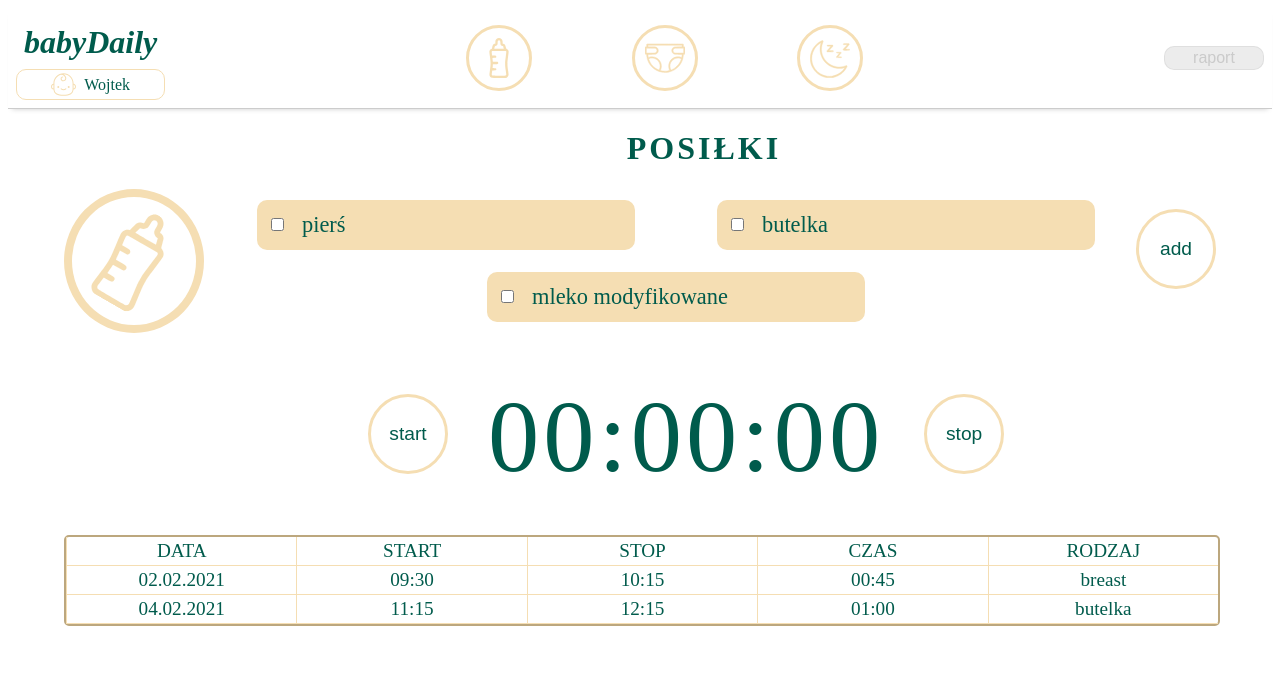
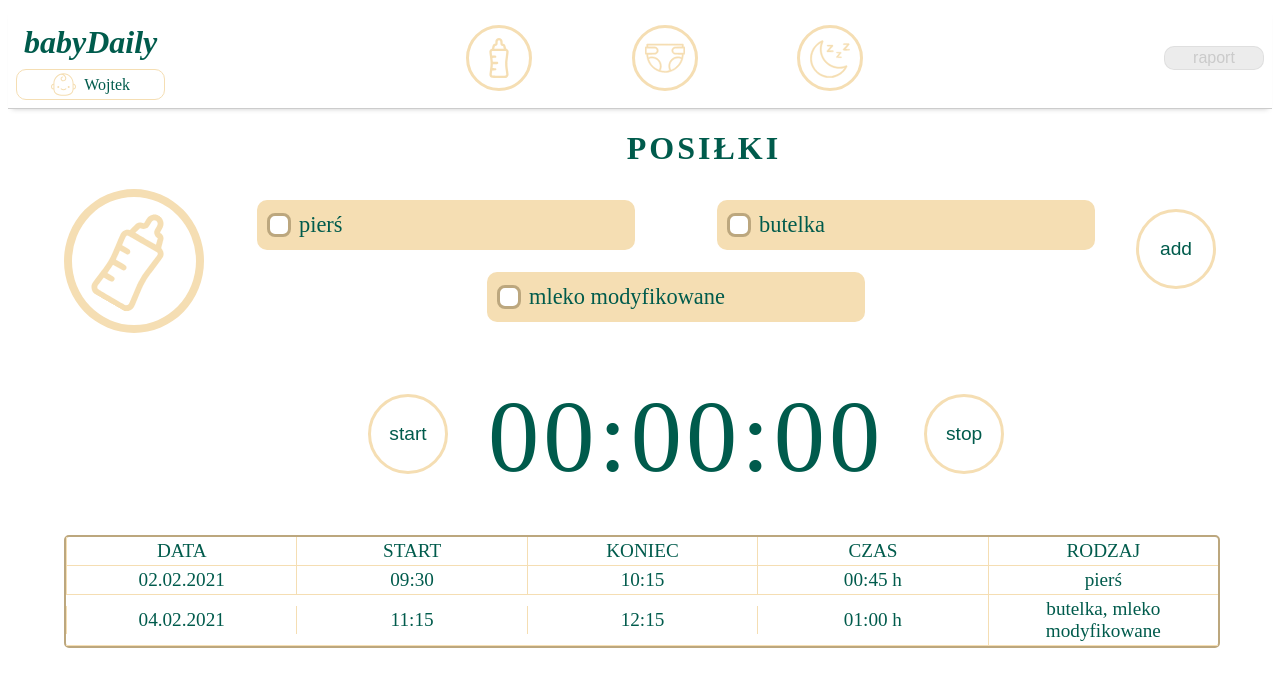
Before and after one commit to michalPastewski/babyDaily_app, a React (Create React App) app: page /meal in a window 1280 px wide. Shown: the top 686 px of the page. Built offline with nearby package versions, Linux system fonts and the light colour scheme.

Commit message:
FEAT: done connection with satet and redux actions

```diff
--- /dev/null
+++ b/src/components/Checkbox.js
@@ -0,0 +1,33 @@
+import React, { useState, useEffect } from 'react';
+import { useDispatch, useSelector } from 'react-redux';
+import styles from '../styles/meal.module.css';
+
+import { addLabel, removeLabel } from '../state/meal';
+
+const Checkbox = ({label}) => {
+  const isChecked = useSelector(state => state.meal.isChecked)
+  const dispatch = useDispatch();
+
+  const [checked, setChecked] = useState(false);
+
+  const handleOnCheck = () => {
+    setChecked(!checked);
+  };
+
+  useEffect(() => {
+    checked ? dispatch(addLabel(label)) : dispatch(removeLabel(label));
+  });
+
+  useEffect(() => {
+    if(isChecked === false) setChecked(isChecked);
+  }, [isChecked])
+
+  return (
+    <div className={styles.checkbox__menu__section} onClick={handleOnCheck}>
+      <span className={checked ? styles.checkbox__checked : styles.checkbox__check}></span>
+      {label}
+    </div>
+  );
+}
+
+export default Checkbox;
--- a/src/components/MealCheckbox.js
+++ /dev/null
@@ -1,38 +0,0 @@
-import { React, useState } from 'react';
-import styles from '../styles/meal.module.css';
-
-const MealCheckbox = () => {
-  const [value, setNewValue] = useState(100);
-  const [checked, setChecked] = useState(false);
-
-  const handleChangeValue = (e) => {
-    return setNewValue(e.target.value);
-  }
-
-  const handleOnChack = (e) => {
-    console.log(e.target);
-  }
-
-  return (
-    <div className={styles.checkbox__menu}>
-      <div className={styles.checkbox__menu__section} onClick={handleOnChack}>
-        <input type="checkbox" id="one" name="one" className={styles.input} />
-        <label htmlFor="one" className={styles.lable}>pierś</label>
-      </div>
-      <div className={styles.checkbox__menu__section}>
-        <input type="checkbox" id="two" name="two" className={styles.input} />
-        <label htmlFor="two" className={styles.lable}>butelka</label>
-      </div>
-      <div className={styles.checkbox__menu__section}>
-        <input type="checkbox" id="three" name="three"  className={styles.input} />
-        <label htmlFor="three" className={styles.lable}>mleko modyfikowane</label>
-      </div>
-      {/* <div className={styles.checkbox__menu__section}>
-        <input type="number" id="num"  name="num" className={styles.input__num} value={value} onChange={handleChangeValue}/>
-        <label htmlFor="num" className={styles.lable}>ml</label>
-      </div> */}
-    </div>
-  )
-};
-
-export default MealCheckbox;
--- /dev/null
+++ b/src/components/MealCheckboxes.js
@@ -0,0 +1,27 @@
+import { React, useState } from 'react';
+import styles from '../styles/meal.module.css';
+import Checkbox from './Checkbox';
+
+const MealCheckboxes = () => {
+  // const [value, setNewValue] = useState(100);
+
+  // const handleChangeValue = (e) => {
+  //   return setNewValue(e.target.value);
+  // }
+
+
+  return (
+    <div className={styles.checkbox__menu}>
+      <Checkbox label="pierś" />
+      <Checkbox label="butelka" />
+      <Checkbox label="mleko modyfikowane" />
+
+      {/* <div className={styles.checkbox__menu__section}>
+        <input type="number" id="num"  name="num" className={styles.input__num} value={value} onChange={handleChangeValue}/>
+        <label htmlFor="num" className={styles.lable}>ml</label>
+      </div> */}
+    </div>
+  )
+};
+
+export default MealCheckboxes;
--- a/src/components/MealTable.js
+++ b/src/components/MealTable.js
@@ -4,14 +4,13 @@ import { useSelector } from 'react-redux';
 import styles from '../styles/meal.module.css';
 
 const MealTable = () => {
-  const dataList = useSelector(state => state.meal);
-
+  const dataList = useSelector(state => state.meal.data);
   return (
     <section className={styles.table}>
         <header className={styles.table__row}>
           <div className={styles.table__item}>DATA</div>
           <div className={styles.table__item}>START</div>
-          <div className={styles.table__item}>STOP</div>
+          <div className={styles.table__item}>KONIEC</div>
           <div className={styles.table__item}>CZAS</div>
           <div className={styles.table__item}>RODZAJ</div>
         </header>
@@ -22,7 +21,7 @@ const MealTable = () => {
                   <div className={styles.table__item}>{data.start}</div>
                   <div className={styles.table__item}>{data.end}</div>
                   <div className={styles.table__item}>{data.time}</div>
-                  <div className={styles.table__item}>{data.type}</div>
+                  <div className={styles.table__item}>{data.type.join(', ')}</div>
                 </div>))
         }
     </section>
--- a/src/components/Stoper.js
+++ b/src/components/Stoper.js
@@ -1,12 +1,7 @@
 import React from 'react';
 import styles from '../styles/meal.module.css';
 
-const Stoper = ({time}) => {
-  const timeSetting = (elm) => (elm >= 10) ? elm : `0${elm}`;
-
-  const seconds = timeSetting(Math.floor(time % 60));
-  const minutes = timeSetting(Math.floor((time / 60) % 60));
-  const hours = timeSetting(Math.floor(time / 3600));
+const Stoper = ({ hours, minutes, seconds}) => {
 
 return (
   <div className={styles.timer}>
--- a/src/components/Stopwatch.js
+++ b/src/components/Stopwatch.js
@@ -1,48 +1,71 @@
-import {React, useState, useRef } from 'react';
+import {React, useState, useRef, useEffect } from 'react';
+import { useSelector, useDispatch } from 'react-redux';
 
 import Button from '../components/Button';
 import Stoper from './Stoper';
+import { add, resetCheckbox } from '../state/meal';
 
 const Stopwatch = () => {
-  const [timer, setTimer] = useState(0);
-  const [isActive, setIsActive] = useState(false);
-  const [isPause, setIsPause] = useState(false);
-  const countRef = useRef(null);
+  const label = useSelector(state => state.meal.label);
+  const dispatch = useDispatch();
 
-  const [state, setState] = useState({
+  const dataToFill = {
     start: '',
     end: '',
     time: '',
-    type: []
-  })
+    type: null
+  }
+  const [state, setState] = useState(dataToFill);
+  const [timer, setTimer] = useState(0);
+  const [isActive, setIsActive] = useState(false);
+  const [isSended, setIsSended] = useState(false);
+  const countRef = useRef(null);
 
   const startTimer = () => {
+    if(!isActive){
+      const startTime = new Date();
+      setState({...state, start: localeTimeFormat(startTime)});
       setIsActive(true);
-    setIsPause(false);
       countRef.current = setInterval(() => {
         setTimer((timer) => timer + 1);
       }, 1000);
+    };
   }
 
   const stopTimer = () => {
+    const endTime = new Date();
+    if(timer > 59){
+      setIsSended(true);
+      setState({...state,
+          date: new Date(),
+          end: localeTimeFormat(endTime),
+          time: `${timeHours}:${timeMinutes} h`,
+          type: label
+        });
+    } else {
+      setState(dataToFill);
+    }
       setIsActive(false);
-    setIsPause(false);
-    clearInterval(countRef.current);
+      dispatch(resetCheckbox());
       setTimer(0);
     }
 
-  const handlePause = () => {
-    setIsPause(true);
-    clearInterval(countRef.current);
-  }
+  useEffect(() => {
+    isSended ? dispatch(add(state)) : setIsSended(false);
+    !isActive && clearInterval(countRef.current);
+  },[isSended, isActive])
+
+  const localeTimeFormat = (time) => time.toLocaleTimeString().slice(0,-3);
+  const timeSetting = (elm) => (elm >= 10) ? elm : `0${elm}`;
+
+  const timeSeconds = timeSetting(Math.floor(timer % 60));
+  const timeMinutes = timeSetting(Math.floor((timer / 60) % 60));
+  const timeHours = timeSetting(Math.floor(timer / 3600));
 
   return (
     <>
-    {isActive && !isPause
-      ? <Button title="pause" onClick={handlePause} />
-      : <Button title="start" onClick={startTimer} />
-    }
-      <Stoper time={timer}/>
+      <Button title="start" onClick={startTimer} />
+      <Stoper hours={timeHours} minutes={timeMinutes} seconds={timeSeconds}/>
       <Button title="stop" onClick={stopTimer} />
     </>
   );
--- a/src/pages/Meal.js
+++ b/src/pages/Meal.js
@@ -4,7 +4,7 @@ import styles from '../styles/meal.module.css';
 
 import PageWrapper from "../components/PageWrapper";
 import PageIcon from "../components/PageIcon";
-import MealCheckbox from '../components/MealCheckbox';
+import MealCheckboxes from '../components/MealCheckboxes';
 import Button from '../components/Button';
 import Stopwatch from '../components/Stopwatch';
 import MealTable from '../components/MealTable';
@@ -14,7 +14,7 @@ const Meal = () => {
       <PageWrapper title="POSIŁKI">
          <section className={styles.header}>
             <PageIcon image={mealImg} alt="bottle-icon"/>
-            <MealCheckbox />
+            <MealCheckboxes />
             <Button title="add" onClick={() => console.log("click")}/>
          </section>
          <section className={styles.stopwatch__section}>
--- a/src/state/meal.js
+++ b/src/state/meal.js
@@ -1,39 +1,61 @@
 //ACTIONS
 const ADD = "ADD";
+const ADD_LABEL = "ADD_LABEL";
+const REMOVE_LABEL = "REMOVE_LABEL";
+const RESET_CHECKBOX = "RESET_CHECKBOX";
 
 //INITIAL STATE:
-const initialState = [
+const initialState = {
+  data: [
     {
       id: 1454779968,
       date: '02.02.2021',
       start: '09:30',
       end: "10:15",
-    time: "00:45",
-    type: "breast"
+      time: "00:45 h",
+      type: ["pierś"]
     },
     {
       id: 3783826922,
       date: "04.02.2021",
       start: "11:15",
       end: "12:15",
-    time: "01:00",
-    type: "butelka"
+      time: "01:00 h",
+      type: ["butelka", "mleko modyfikowane"]
     },
-];
+  ],
+  label: [],
+  isChecked: null,
+}
 
 //REDUCER
 export default function(state = initialState, action) {
   switch(action.type) {
+    case ADD_LABEL:
+      return {...state,
+        label: [...state.label, action.payload],
+        isChecked: null,
+      };
+    case REMOVE_LABEL:
+      return {...state,
+        label: state.label.filter((label) => !label.includes(action.payload))
+      };
+    case RESET_CHECKBOX:
+      return {...state,
+        isChecked: false
+      }
     case ADD:
-      return [...state,
+      return {...state,
+        data: [...state.data,
           {
             id: Math.floor(Date.now()/(Math.random()*2020)),
-        date: Date.toLocalDateString(),
+            date: action.payload.date.toLocaleDateString(),
             start: action.payload.start,
             end: action.payload.end,
             time: action.payload.time,
             type: action.payload.type
-      }];
+          }
+        ]};
     default:
       return state;
   }
@@ -41,3 +63,6 @@ export default function(state = initialState, action) {
 
 //ACTON CREATORS
 export const add = (data) => ({type: ADD, payload: data});
+export const addLabel = (label) => ({type: ADD_LABEL, payload: label});
+export const removeLabel = (label) => ({type: REMOVE_LABEL, payload: label});
+export const resetCheckbox = () => ({type: RESET_CHECKBOX})
--- a/src/styles/meal.module.css
+++ b/src/styles/meal.module.css
@@ -17,23 +17,45 @@
   width: 40%;
   height: 50px;
   padding-left: 10px;
+  background-color: var(--pripary-colot);
+  border-radius: 10px;
 
   display: flex;
   align-items: center;
-
-  background-color: var(--pripary-colot);
-  border-radius: 10px;
 }
 
-.input__num {
+.checkbox__menu__section__checked {
+  color: #fff;
+  background-color: var(--secondary-color);
+}
+
+.checkbox__check {
+  width: 18px;
+  height: 18px;
+  margin-right: 8px;
+  background-color: white;
+  border: solid 3px var(--secondary-color);
+  border-radius: 8px;
+}
+
+.checkbox__checked {
+  width: 18px;
+  height: 18px;
+  margin-right: 8px;
+  background-color: var(--font-color);
+  border: solid 3px var(--secondary-color);
+  border-radius: 8px;
+}
+
+/* .input__num {
   width: 80px;
   margin-left: 10px;
   font-size: .8em;
   text-align: end;
   outline: none;
-}
+} */
 
-.lable {
+.label {
   width: 100%;
   padding: 15px;
 }
@@ -86,4 +108,5 @@
   padding: 3px;
   border-left: solid 1px var(--pripary-colot);
   text-align: center;
+  align-self: center;
 }
```
Lines whose indentation alone changed are shown as unchanged.
